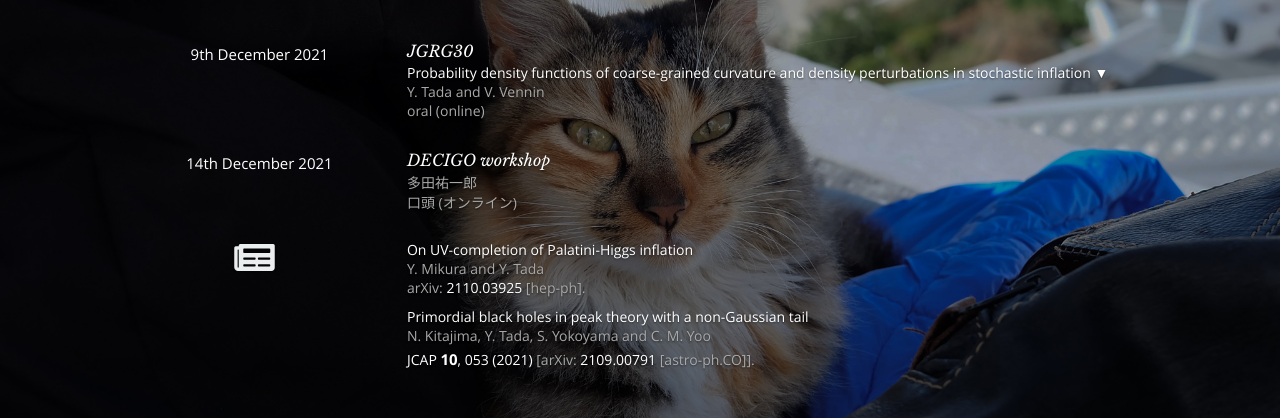
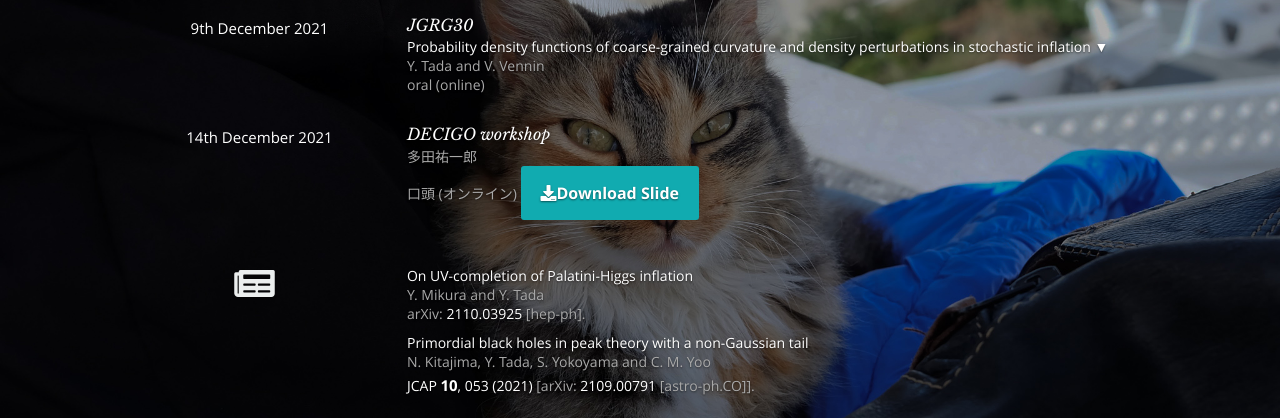
Before and after one commit to NekomammaT/NekomammaT.github.io, a plain HTML site: page index.html in a window 1280 px wide. Shown: the part 202-620 px from the top of the page. Drawn offline with nearby package versions, Linux system fonts and the light colour scheme; files whose address does not match are found by name.

Commit message:
DECIGO test

```diff
--- a/index.html
+++ b/index.html
@@ -157,6 +157,9 @@
 		</a><br>
 		多田祐一郎 <br>
 		口頭 (オンライン)
+		<a href="pdfs/DECIGO_YT.pdf" class="button"
+		   target="_blank">
+		  <i class="fa fa-download"></i>Download Slide</a>
 	      </p>
 	    </div>
 	  </div>
```
